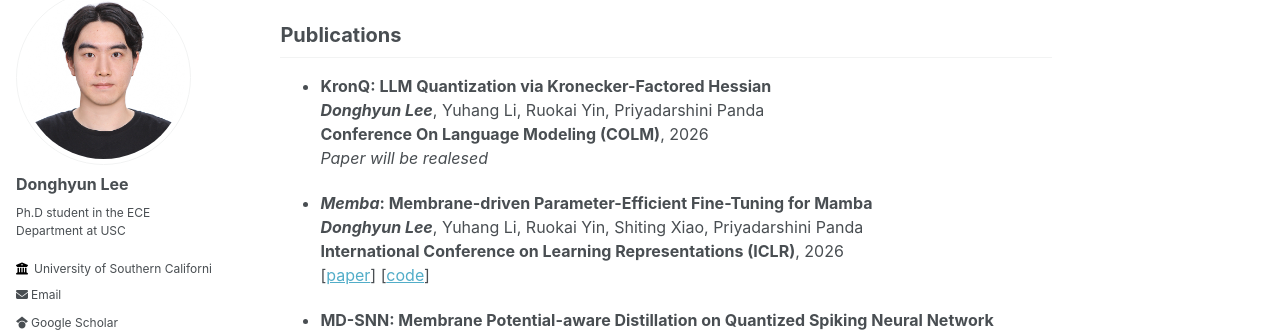
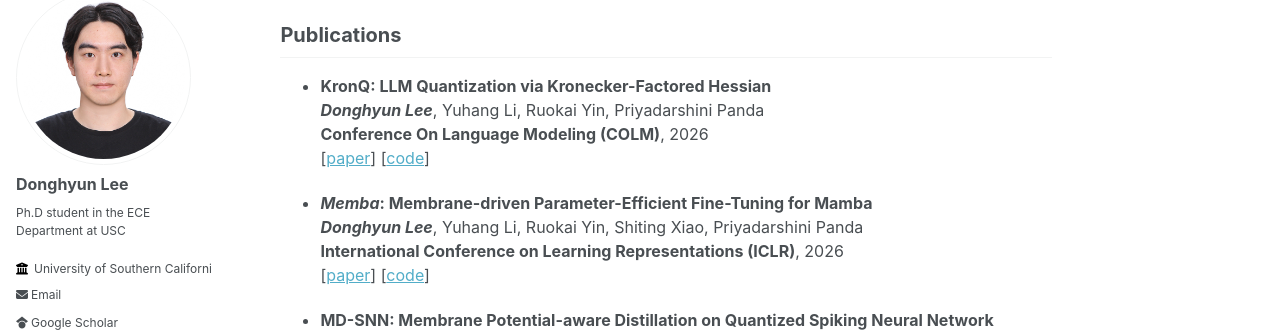
Before and after one commit to donghyunli/donghyunli.github.io, a Jekyll site: the page built from _pages/about.md, in a window 1280 px wide and 900 px high, scrolled down 1463 px. Shown: the part 112-447 px from the top of the window. Built offline with Jekyll 4.4.1, drawn with Linux system fonts in a browser that asks for light colours.

Commit message:
Update paper

```diff
--- a/_pages/about.md
+++ b/_pages/about.md
@@ -65,7 +65,7 @@ Yuhang Li, ***Donghyun Lee***, Ruokai Yin, Priyadarshini Panda\\
 - **KronQ: LLM Quantization via Kronecker-Factored Hessian**\\
 ***Donghyun Lee***, Yuhang Li, Ruokai Yin, Priyadarshini Panda\\
 **Conference On Language Modeling (COLM)**, 2026\\
-*Paper will be realesed*
+[[paper](https://arxiv.org/pdf/2607.07964)] [[code](https://github.com/Intelligent-Computing-Lab-Panda/KronQ)]
 
 - ***Memba*: Membrane-driven Parameter-Efficient Fine-Tuning for Mamba**\\
 ***Donghyun Lee***, Yuhang Li, Ruokai Yin, Shiting Xiao, Priyadarshini Panda\\
```
